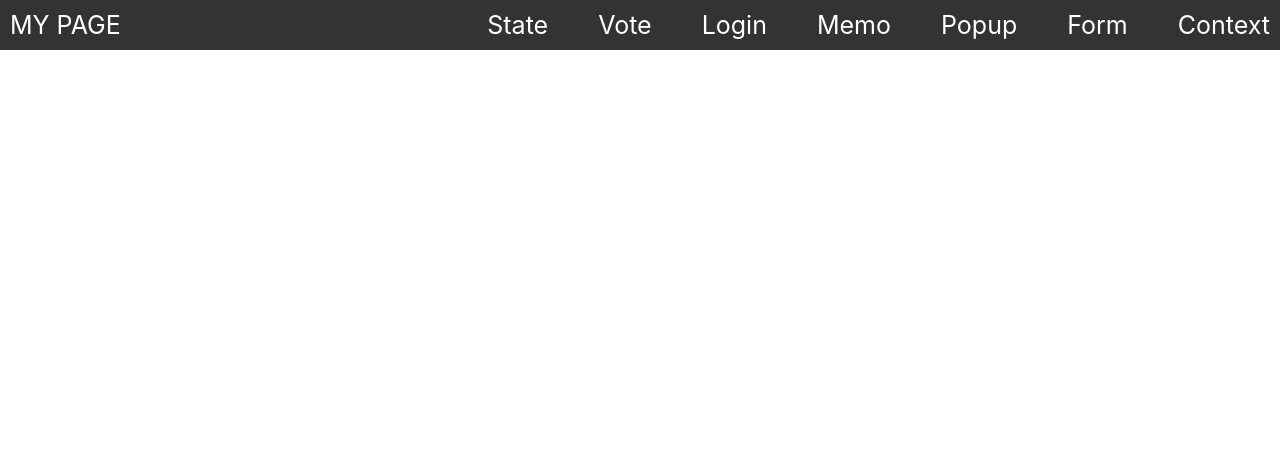
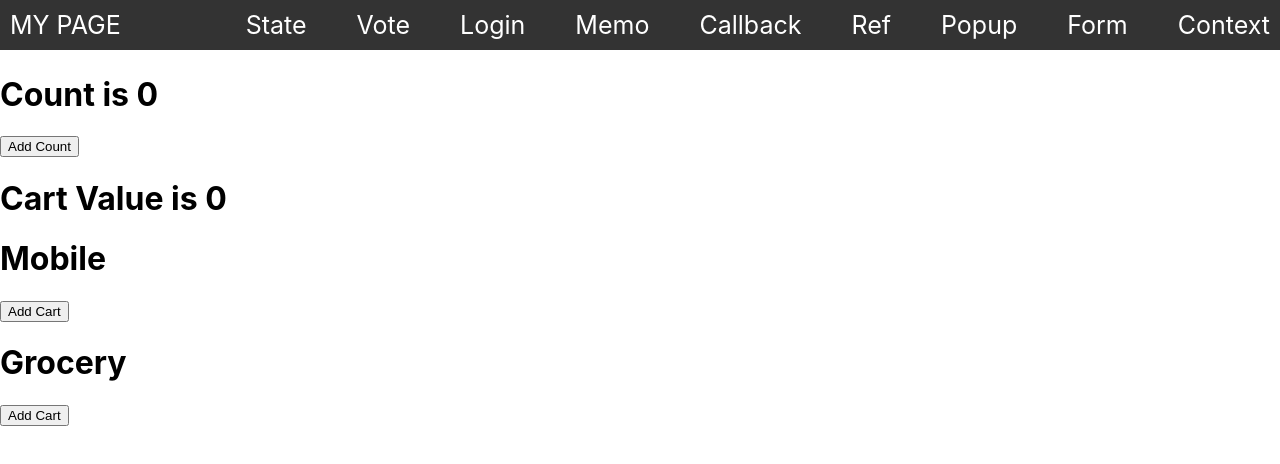
Before and after one commit to Sathish7Kumar/class, a React (Create React App) app: page /callback in a window 1280 px wide. Shown: the top 464 px of the page. Built offline with nearby package versions, Linux system fonts and the light colour scheme.

Commit message:
01-03 ref&callback

```diff
--- a/src/App.js
+++ b/src/App.js
@@ -24,6 +24,8 @@ import NavigationBar from './NAV/NavigationBar'
 import Homepage2 from './Navigation/Homepage2'
 import Memo from './Memo/Memo'
 import Popup from './Popup/Popup'
+import Callback from './Callback/Callback'
+import Ref from './Ref/Ref'
 
 const App = () => {
   return (
@@ -64,6 +66,8 @@ const App = () => {
       <Route path='/login' element={<Login/>} />
       <Route path='/signin' element={<Formvalidation/>} />
       <Route path='/memo' element={<Memo/>} />
+      <Route path='/callback' element={<Callback/>} />
+      <Route path='/ref' element={<Ref/>} />
       <Route path='/popup' element={<Popup/>} />
     </Routes>
     </BrowserRouter>
--- /dev/null
+++ b/src/Callback/Callback.js
@@ -0,0 +1,30 @@
+import React, { useCallback, useState } from 'react'
+import ProductCall from './ProductCall'
+
+const Callback = () => {
+    const [product, setproduct] = useState(["Mobile","Grocery"])
+    const [count, setcount] = useState(0)
+    const [cart, setcart] = useState(0)
+
+    const addCart = useCallback(() =>{
+        setcart(cart+1)
+    },[cart])
+
+  return (
+    <>
+    <div>
+        <h1>Count is {count}</h1>
+        <button onClick={()=>setcount(count+1)}>Add Count</button>
+
+        <h1>Cart Value is {cart}</h1>
+
+
+        {product.map((e,i)=>{
+           return <ProductCall addCart={addCart} name={e} key={i}/>
+        })}
+    </div>
+    </>
+  )
+}
+
+export default Callback
--- /dev/null
+++ b/src/Callback/ProductCall.js
@@ -0,0 +1,17 @@
+import React from 'react'
+
+const ProductCall = React.memo(({name,addCart}) => {
+
+    console.log(name + " rendering");
+
+  return (
+    <>
+    <h1>{name}</h1>
+    <button onClick={addCart}>Add Cart</button>
+    </>
+  )
+})
+
+export default ProductCall
+
+// pure component - class or function
--- a/src/NAV/NavigationBar.js
+++ b/src/NAV/NavigationBar.js
@@ -43,6 +43,12 @@ const NavigationBar = () => {
           <Link to='/memo'>Memo</Link>
           </li>
           <li>
+          <Link to='/callback'>Callback</Link>
+          </li>
+          <li>
+          <Link to='/ref'>Ref</Link>
+          </li>
+          <li>
           <Link to='/popup'>Popup</Link>
           </li>
           <li>
--- /dev/null
+++ b/src/Ref/Ref.js
@@ -0,0 +1,70 @@
+// import React, { useEffect, useRef, useState } from 'react'
+
+// // not re-rendering but store the value , show the stored value
+// // when another state re-renders
+
+// const Ref = () => {
+//     const [count, setcount] = useState(0)
+
+//     const countRef = useRef(0)
+
+//     const handleRef = ()=>{
+//         countRef.current++
+//     }
+
+//     console.log("Re-Rendering");
+
+//   return (
+//     <>
+//     <div>
+//         <h1>Normal Counter = {count}</h1>
+//         <button onClick={()=>setcount(count+1)}>Count</button>
+//         <br/>
+//         <h1>Ref Counter = {countRef.current}</h1>
+//         <button onClick={handleRef}>Ref Count</button>
+//     </div>
+//     </>
+//   )
+// }
+
+// export default Ref
+
+// import React, { useEffect, useRef } from 'react'
+// // direct DOM Access
+// const Ref = () => {
+
+//     const inputRef = useRef()
+
+//     useEffect(()=>{
+//         inputRef.current.focus()
+//     },[inputRef])
+
+//   return (
+//     <>
+//     <div style={{margin:"50px 100px"}}>
+//         <input  ref={inputRef} type='text' />
+//     </div>
+//     </>
+//   )
+// }
+
+// export default Ref
+
+import React, { useEffect, useRef, useState } from 'react'
+// prev state  return
+const Ref = () => {
+    const [inp, setinp] = useState("")
+    const prev = useRef("")
+    useEffect(()=>{
+        prev.current = inp
+    },[inp])
+  return (
+    <div style={{margin:"50px 100px"}}>
+    <input onChange={(e)=>setinp(e.target.value)} type='text'/>
+    <h1>Input Val = {inp}</h1>
+    <h1>Ref Val = {prev.current}</h1>
+    </div>
+  )
+}
+
+export default Ref
--- a/src/index.js
+++ b/src/index.js
@@ -6,8 +6,6 @@ import App from './App';
 
 const root = ReactDOM.createRoot(document.getElementById('root'));
 root.render(
-  <React.StrictMode>
-    {/* <App name="satz" /> */}
+
     <App />
-  </React.StrictMode>
 );
```
